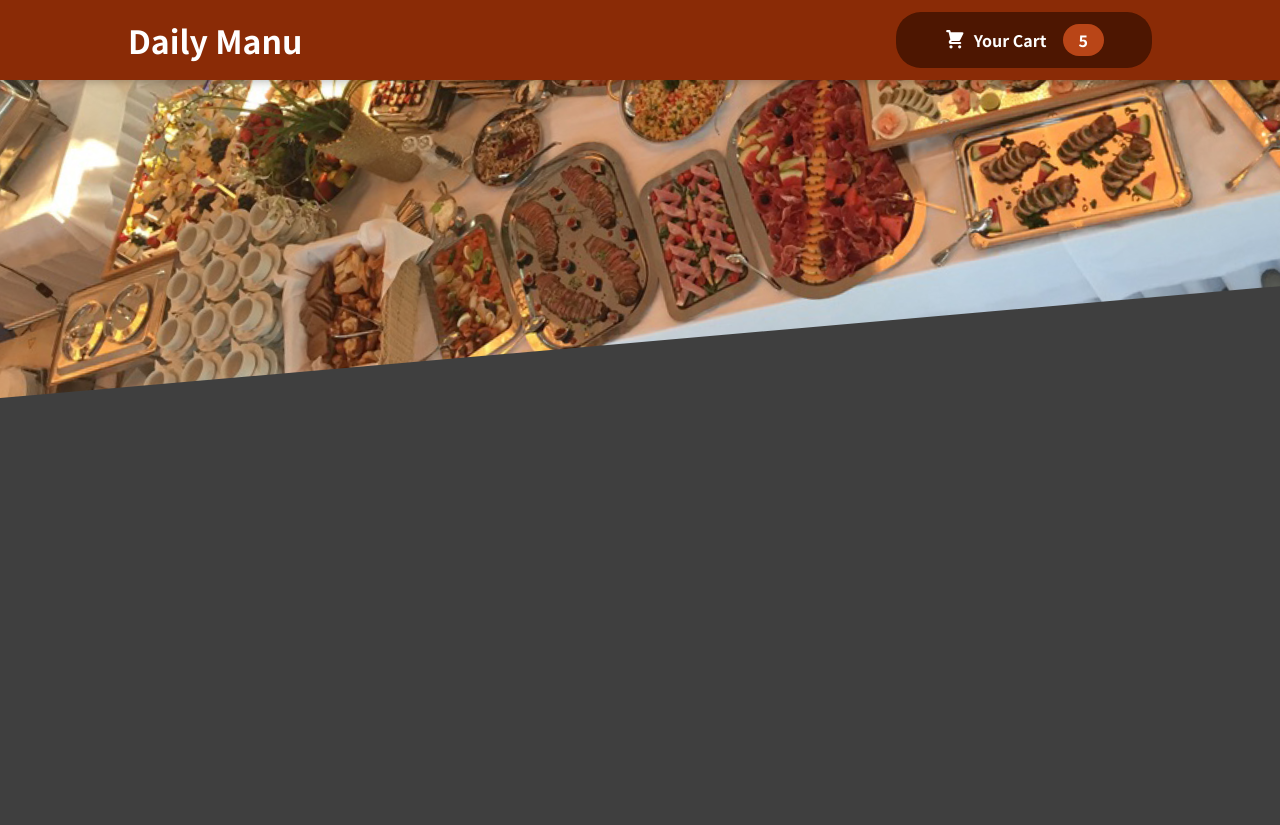
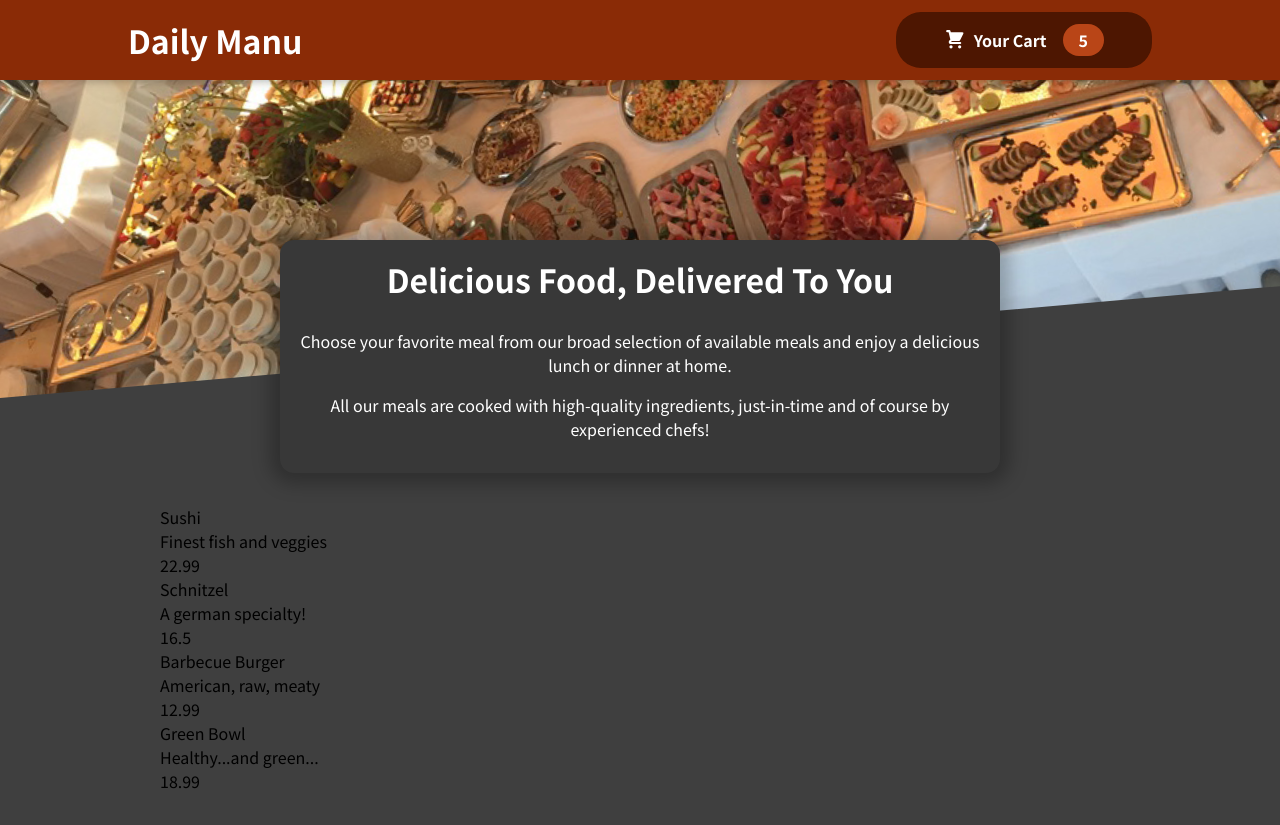
Before and after one commit to MarkoKustudija/Food_Service_App, a React (Create React App) app: page /meals in a window 1280 px wide. Before the commit the page ends 800 px from the top, so only its background shows below. Built offline with nearby package versions, Linux system fonts and the light colour scheme.

Commit message:
adding meals folder with its commponents

```diff
--- a/src/App.js
+++ b/src/App.js
@@ -1,11 +1,14 @@
-
-import { Fragment } from 'react';
-import Header from './components/Layout/Header';
+import { Fragment } from "react";
+import Header from "./components/Layout/Header";
+import Meals from "./components/Meals/Meals";
 
 function App() {
   return (
     <Fragment>
       <Header />
+      <main>
+        <Meals />
+      </main>
     </Fragment>
   );
 }
--- /dev/null
+++ b/src/components/Meals/AvailableMeals.js
@@ -0,0 +1,48 @@
+import classes from "../Meals/AvailableMeals.module.css";
+
+const DUMMY_MEALS = [
+  {
+    id: "m1",
+    name: "Sushi",
+    description: "Finest fish and veggies",
+    price: 22.99,
+  },
+  {
+    id: "m2",
+    name: "Schnitzel",
+    description: "A german specialty!",
+    price: 16.5,
+  },
+  {
+    id: "m3",
+    name: "Barbecue Burger",
+    description: "American, raw, meaty",
+    price: 12.99,
+  },
+  {
+    id: "m4",
+    name: "Green Bowl",
+    description: "Healthy...and green...",
+    price: 18.99,
+  },
+];
+
+const AvailableMeals = () => {
+  const mealsList = DUMMY_MEALS.map((meal) => {
+    return (
+      <div>
+        <li>{meal.name}</li>
+        <li>{meal.description}</li>
+        <li>{meal.price}</li>
+      </div>
+    );
+  });
+
+  return (
+    <section className={classes.meals}>
+      <ul>{mealsList}</ul>
+    </section>
+  );
+};
+
+export default AvailableMeals;
--- /dev/null
+++ b/src/components/Meals/AvailableMeals.module.css
@@ -0,0 +1,24 @@
+.meals {
+    max-width: 60rem;
+    width: 90%;
+    margin: 2rem auto;
+    animation: meals-appear 1s ease-out forwards;
+  }
+
+  .meals ul {
+    list-style: none;
+    margin: 0;
+    padding: 0;
+  }
+
+  @keyframes meals-appear {
+    from {
+      opacity: 0;
+      transform: translateY(3rem);
+    }
+
+    to {
+      opacity: 1;
+      transform: translateY(0);
+    }
+  }
--- /dev/null
+++ b/src/components/Meals/Meals.js
@@ -0,0 +1,16 @@
+import { Fragment } from "react"
+import AvailableMeals from "./AvailableMeals"
+import MealsSummary from "./MealsSummary"
+
+
+const Meals = () => {
+
+    return(
+        <Fragment>
+            <MealsSummary/>
+            <AvailableMeals />
+        </Fragment>
+    )
+}
+
+export default Meals;
--- /dev/null
+++ b/src/components/Meals/MealsSummary.js
@@ -0,0 +1,19 @@
+import classes from "../Meals/MealsSummary.module.css";
+
+const MealsSummary = (props) => {
+  return (
+    <section className={classes.summary}>
+      <h2>Delicious Food, Delivered To You</h2>
+      <p>
+        Choose your favorite meal from our broad selection of available meals
+        and enjoy a delicious lunch or dinner at home.
+      </p>
+      <p>
+        All our meals are cooked with high-quality ingredients, just-in-time and
+        of course by experienced chefs!
+      </p>
+    </section>
+  );
+};
+
+export default MealsSummary;
--- /dev/null
+++ b/src/components/Meals/MealsSummary.module.css
@@ -0,0 +1,18 @@
+.summary {
+    text-align: center;
+    max-width: 45rem;
+    width: 90%;
+    margin: auto;
+    margin-top: -10rem;
+    position: relative;
+    background-color: #383838;
+    color: white;
+    border-radius: 14px;
+    padding: 1rem;
+    box-shadow: 0 1px 18px 10px rgba(0, 0, 0, 0.25);
+  }
+
+  .summary h2 {
+    font-size: 2rem;
+    margin-top: 0;
+  }
```
Also changed, not shown: 1 other file (tests, documents, lock files or other folders).
